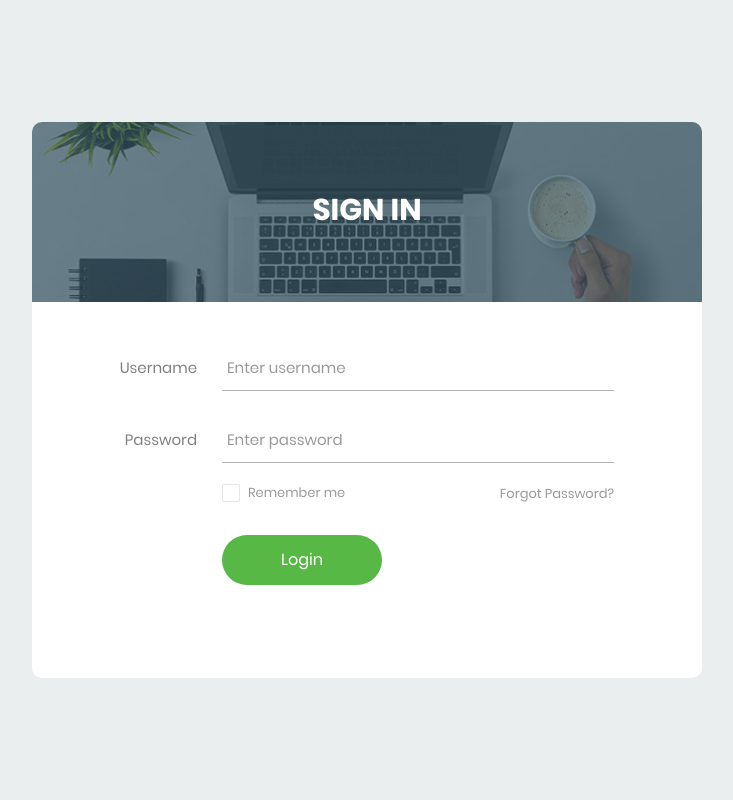
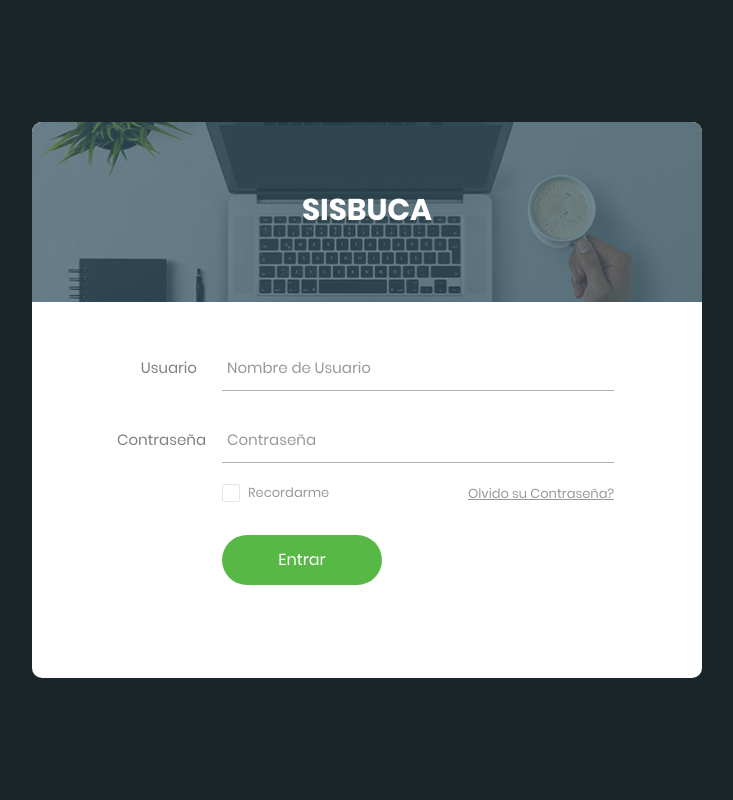
Before and after one commit to Nicolas-Schweppe/webPython, a Flask app: page /admin/login in a window 1280 px wide. Shown: the whole page, without its empty margins (273-1006 px from the left). Run offline with Flask 3, Linux system fonts and the light colour scheme; some libraries are stand-ins or nearby versions.

Commit message:
se modifico el login

```diff
--- a/app.py
+++ b/app.py
@@ -45,11 +45,11 @@
     print(hora_actual)
     sql="INSERT INTO `mensajes`(`nombre`, `correo`, `telefono`, `mensaje`, `fecha`) VALUES (%s,%s,%s,%s,%s);"
     datos=(_nombre,_email,_telefono,_mensaje,hora_actual)
-    conexion=mysql.connect()
-    cursor=conexion.cursor()
-    cursor.execute(sql,datos)
-    conexion.commit()
-
+    if _email:
+        conexion=mysql.connect()
+        cursor=conexion.cursor()
+        cursor.execute(sql,datos)
+        conexion.commit()
     return redirect('/')
 
 
--- a/static/css/main.css
+++ b/static/css/main.css
@@ -178,7 +178,7 @@
   justify-content: center;
   align-items: center;
   padding: 15px;
-  background: #ebeeef;
+  background: #192529;
 }
 
 
--- a/static/css/util.css
+++ b/static/css/util.css
@@ -2346,7 +2346,8 @@
 /*[ Background ]
 -----------------------------------------------------------
 */
-.bgwhite {background-color: white;}
+.bgwhite {background-color: white;
+}
 .bgblack {background-color: black;}
 
 
--- a/templates/admin/login.html
+++ b/templates/admin/login.html
@@ -1,7 +1,7 @@
 <!DOCTYPE html>
 <html lang="en">
 <head>
-	<title>Login V15</title>
+	<title>Panel de administrador</title>
 	<meta charset="UTF-8">
 	<meta name="viewport" content="width=device-width, initial-scale=1">
 <!--===============================================================================================-->
@@ -24,30 +24,31 @@
 	<link rel="stylesheet" type="text/css" href="../../static/vendor/daterangepicker/daterangepicker.css">
 <!--===============================================================================================-->
 	<link rel="stylesheet" type="text/css" href="../../static/css/util.css">
+	<link rel="stylesheet" type="text/css" href="../../static/css/styles.css">
 	<link rel="stylesheet" type="text/css" href="../../static/css/main.css">
 <!--===============================================================================================-->
 </head>
-<body>
+<body style=background:'../../static/images/bg-01.jpg'>
 
 	<div class="limiter">
 		<div class="container-login100">
 			<div class="wrap-login100">
 				<div class="login100-form-title" style="background-image: url(../../static/images/bg-01.jpg);">
 					<span class="login100-form-title-1">
-						Sign In
+						SisBuca
 					</span>
 				</div>
 
 				<form class="login100-form validate-form">
 					<div class="wrap-input100 validate-input m-b-26" data-validate="Username is required">
-						<span class="label-input100">Username</span>
-						<input class="input100" type="text" name="username" placeholder="Enter username">
+						<span class="label-input100">Usuario</span>
+						<input class="input100" type="text" name="username" placeholder="Nombre de Usuario">
 						<span class="focus-input100"></span>
 					</div>
 
 					<div class="wrap-input100 validate-input m-b-18" data-validate = "Password is required">
-						<span class="label-input100">Password</span>
-						<input class="input100" type="password" name="pass" placeholder="Enter password">
+						<span class="label-input100">Contraseña</span>
+						<input class="input100" type="password" name="pass" placeholder="Contraseña">
 						<span class="focus-input100"></span>
 					</div>
 
@@ -55,20 +56,20 @@
 						<div class="contact100-form-checkbox">
 							<input class="input-checkbox100" id="ckb1" type="checkbox" name="remember-me">
 							<label class="label-checkbox100" for="ckb1">
-								Remember me
+								Recordarme
 							</label>
 						</div>
 
 						<div>
 							<a href="#" class="txt1">
-								Forgot Password?
+								Olvido su Contraseña?
 							</a>
 						</div>
 					</div>
 
 					<div class="container-login100-form-btn">
 						<button class="login100-form-btn">
-							Login
+							Entrar
 						</button>
 					</div>
 				</form>
```
